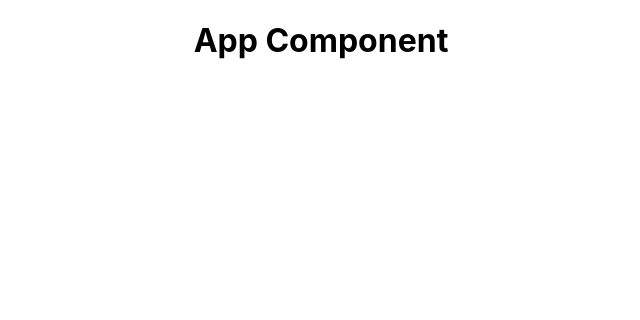
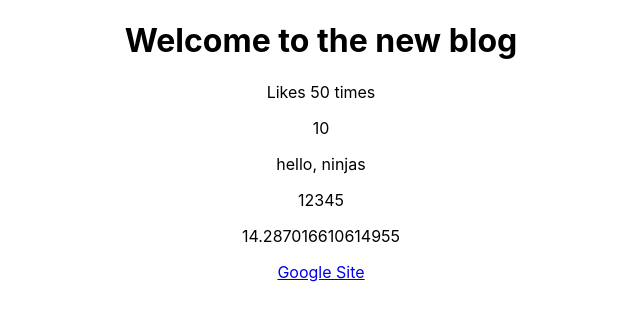
Before and after one commit to adesuwa-osagie/react-practice-blog, a React (Create React App) app in the folder dojo-blog/: page / in a window 1280 px wide. Shown: the top 320 px of the page, without its empty margins (319-959 px from the left). Built offline with nearby package versions, Linux system fonts and the light colour scheme.

Commit message:
Lesson 4: Dynamic Values in Templates

```diff
--- a/dojo-blog/src/App.js
+++ b/dojo-blog/src/App.js
@@ -1,10 +1,24 @@
 import './App.css';
 
 function App() {
+  const title = "Welcome to the new blog"
+  const likes = 50
+  // const person = { name: "yoshi", age: 30}
+  const link = "http://www.google.com"
+
   return (
     <div className="App">
       <div className="content">
-        <h1>App Component</h1>
+        <h1>{ title }</h1>
+        <p>Likes { likes } times</p>
+        {/* <p>{person}</p> */}
+
+        <p>{ 10 }</p>
+        <p>{ "hello, ninjas "}</p>
+        <p>{ [1,2,3,4,5] }</p>
+        <p>{ Math.random() * 18 }</p>
+
+        <a href={link}>Google Site</a>
       </div>
     </div>
   );
```
Also changed, not shown: 1 other file (tests, documents, lock files or other folders).
